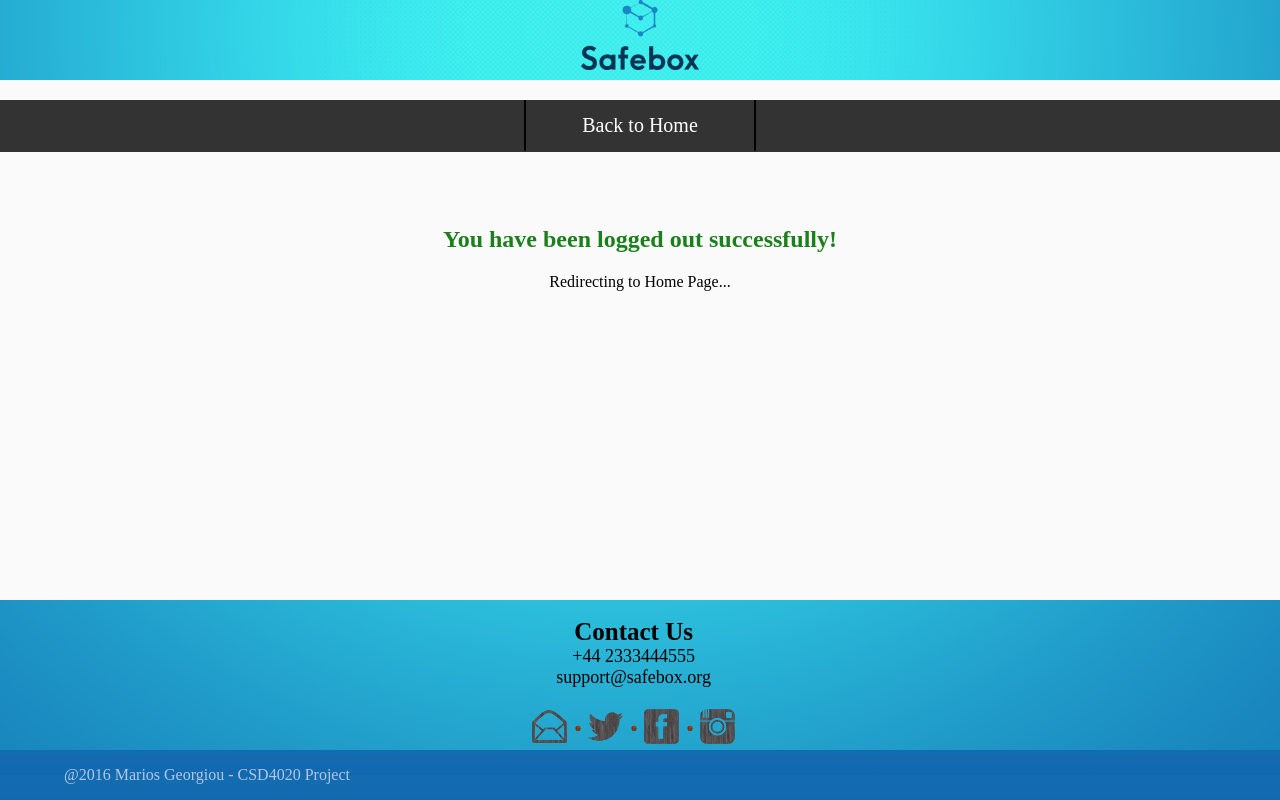
After one commit to MariosGeorgiou/Dropbox-like_project, a PHP site: page /logout.php in a window 1280 px wide. The commit adds this page. Run offline with PHP 8.4, Linux system fonts and the light colour scheme; the visitor is signed in with stand-in values (Sample User, id 1).

Commit message:
Logout page, Change home image
-Created a logout verification page that notify the user that they have
been successfully logged out.(feedback)
-Changed the main banner home image to a one more suitable with
matching colour with the rest of the side.
-

```diff
--- /dev/null
+++ b/inc/connectdb.php
@@ -0,0 +1,3 @@
+<?php
+    $db = mysqli_connect("localhost", "root", "", "authentication");
+?>
--- a/index.html
+++ b/index.html
@@ -37,9 +37,9 @@
             <div id="header">
                 <div class="header-inner-container">
                     <div>
-                        <a href="register.html" ><p class="header_register">Register</p></a>
+                        <a href="register.php" ><p class="header_register">Register</p></a>
                         <a href="index.html"><img src="images/LogoV.png" class="header_logo" id="logochange"></a>
-                        <a href="login.html" ><p class="header_login">Login</p></a>
+                        <a href="login.php" ><p class="header_login">Login</p></a>
                     </div>
 
                 </div>
@@ -60,7 +60,7 @@
                         <div class="main-getstarted-container">
                             <p class="main-getstarted-container-text"><br />Do more <strong>wherever</strong> <br /> you go</p>
                             <p>Get to your files from anywhere, on any device, with SafeBox.</p>
-                            <a href="register.html"> <p class= "main-getstarted-container-button"> Register for free</p><br/><br/><br/><br/><br/><br/><br/><br/><br/ id="get-started"></a>
+                            <a href="register.php"> <p class= "main-getstarted-container-button"> Register for free</p><br/><br/><br/><br/><br/><br/><br/><br/><br/ id="get-started"></a>
                         </div>
 
                     </div>
--- /dev/null
+++ b/logout.php
@@ -0,0 +1,58 @@
+<?php
+session_start();
+session_destroy();
+?>
+<html>
+<head>
+    <title>Mybox - My Dashboard</title>
+    <link rel="icon" href="favicon.ico" type="image/x-icon">
+    <link rel="stylesheet" type="text/css" href="mystyle.css">
+    <script src="myscripts.js"></script>
+    <meta http-equiv="refresh" content="5;url=index.html" />
+</head>
+<body>
+<div id="wrapper">
+    <div id="header">
+        <div class="header-inner-container">
+            <div>
+                <p class="header_register" style="visibility: hidden;"></p>
+                <img src="images/LogoV.png" class="header_logo" id="logochange">
+                <p class="header_login" style="visibility: hidden;">Logout</p>
+            </div>
+
+        </div>
+    </div>
+    <div id="navmenu">
+        <div class="navmenu-inner-container">
+            <ul>
+                <li><a href="index.html">Back to Home</a></li>
+            </ul>
+        </div>
+
+    </div>
+    <div id="main">
+        <div >
+            <h2 style="color: #1b801b;">
+                <br><br>You have been logged out successfully!
+            </h2>
+            <p>
+                Redirecting to Home Page...
+            </p>
+        </div>
+    </div>
+    <footer id="footer">
+        <p class="footer-content"></p>
+        <p class="footer-content"><b id="contactus">Contact Us</b>
+            <br>+44 2333444555<br>support@safebox.org<br><br> <img src="images/email-xxl.png" height="35px" width="35px"> <img src="images/dotsmall.png" class="dot" height="30px" width="12px"> <img src="images/twitter-xxl.png" height="35px" width="35px"> <img src="images/dotsmall.png" class="dot" height="30px" width="12px"> <img src="images/facebook-3-xxl.png" height="35px" width="35px"> <img src="images/dotsmall.png" class="dot" height="30px" width="12px"> <img src="images/instagram-xxl.png" height="35px" width="35px"> </p>
+        <p class="footer-content"></p>
+    </footer>
+    <div id="copyright-container">
+        <div class="copyright-inner-container">
+            <p style="color: #b2c7e8;" >@2016 Marios Georgiou - CSD4020 Project</p>
+        </div>
+    </div>
+</div>
+
+
+</body>
+</html>
--- a/mystyle.css
+++ b/mystyle.css
@@ -162,9 +162,9 @@
             .main-getstarted{
                   width: 100%;
                   height: 450px;
-                  zoom: 1.3;
 
-                  background-image: url(images/happy-man-laptop-rock.jpg) fixed center;
+
+                  background-image: url(images/main_image.jpeg) fixed center;
                 background-repeat: no-repeat;
                   background-image: -webkit-linear-gradient(left,
                     rgba(255,255,255,0.9) 10%,
@@ -172,7 +172,7 @@
                     rgba(255,255,255,0.7) 90%,
                     rgba(255,255,255,1) 100%
                   ),
-                  url(images/happy-man-laptop-rock.jpg);
+                  url(images/main_image.jpeg);
             }
             .main-getstarted-container{
                 float: left;
```
Also changed, not shown: dashboard.html (deleted, +0 -49 lines), dashboard.php (renamed from login.html, +18 -18 lines), login.php (added, +84 -0 lines), register.php (renamed from register.html, +35 -6 lines), images/happy-man-laptop-rock.jpg (deleted), images/main_image.jpeg (added).
